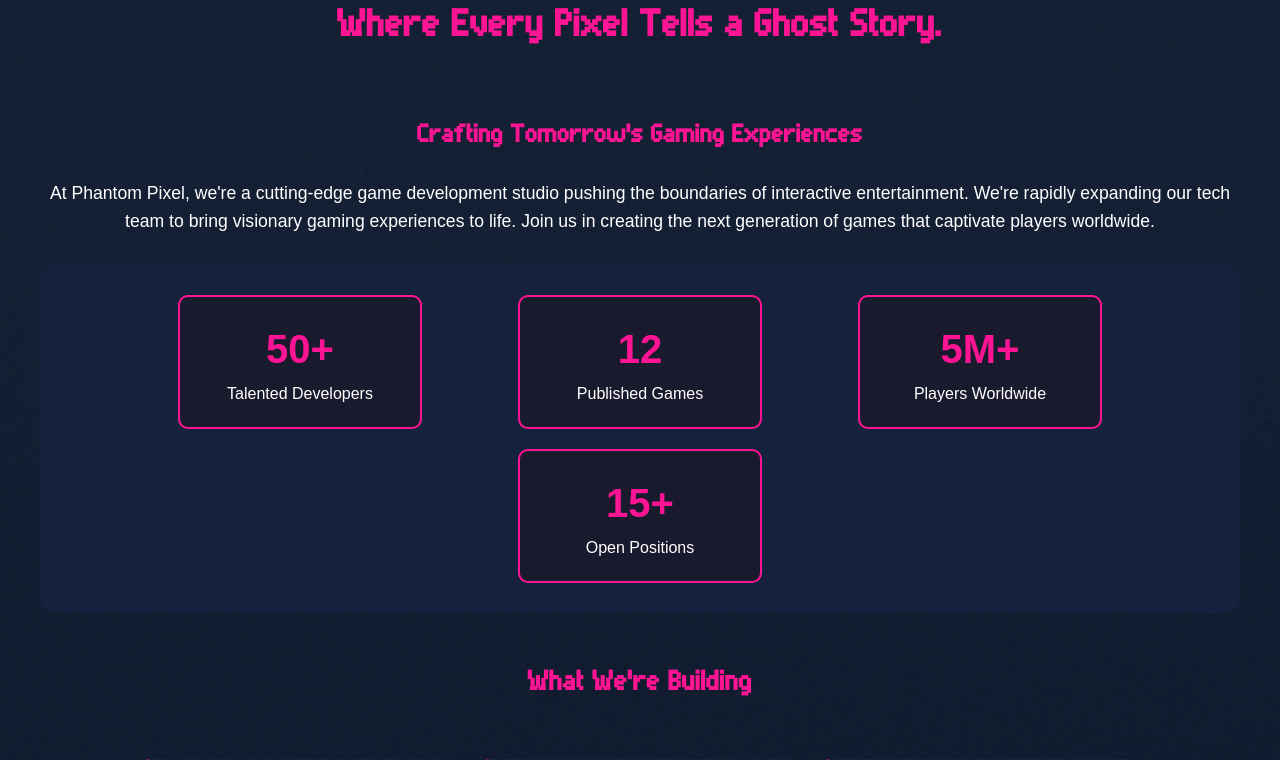
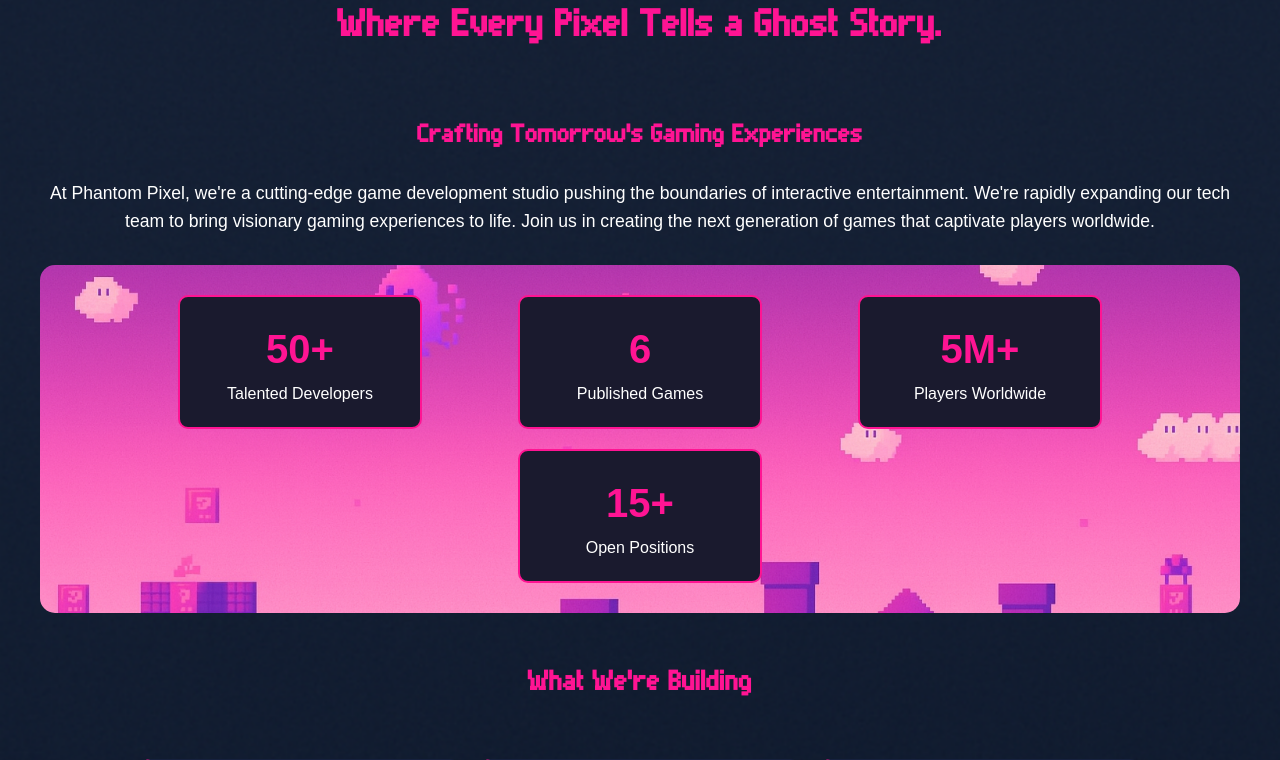
Before and after one commit to 105964253/Phantom-Pixelpart02, a PHP site: page / in a window 1280 px wide. Shown: the part 479-1239 px from the top of the page. Run offline with PHP 8.4, Linux system fonts and the light colour scheme.

Commit message:
Added a gaming_background as an image in the stats section to show that it is a gaming company.

```diff
--- a/index.php
+++ b/index.php
@@ -38,7 +38,7 @@
                         <span class="stat-label">Talented Developers</span>
                     </div>
                     <div class="stat-item">
-                        <span class="stat-number">12</span>
+                        <span class="stat-number">6</span>
                         <span class="stat-label">Published Games</span>
                     </div>
                     <div class="stat-item">
--- a/styles/styles.css
+++ b/styles/styles.css
@@ -437,7 +437,8 @@ main p {
 
 /* Stats section */
 .stats {
-    background-color: #16213e;
+    background: url('Images/gaming_background.png') center center;
+    background-size: cover;
     padding: 30px;
     border-radius: 15px;
     margin: 30px 0;
```
Also changed, not shown: styles/Images/gaming_background.png (added).
